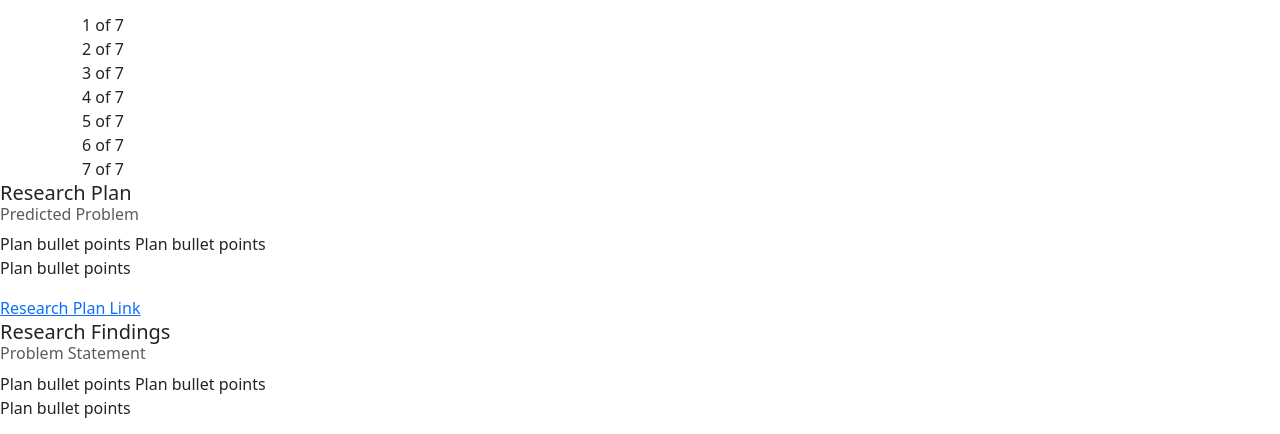
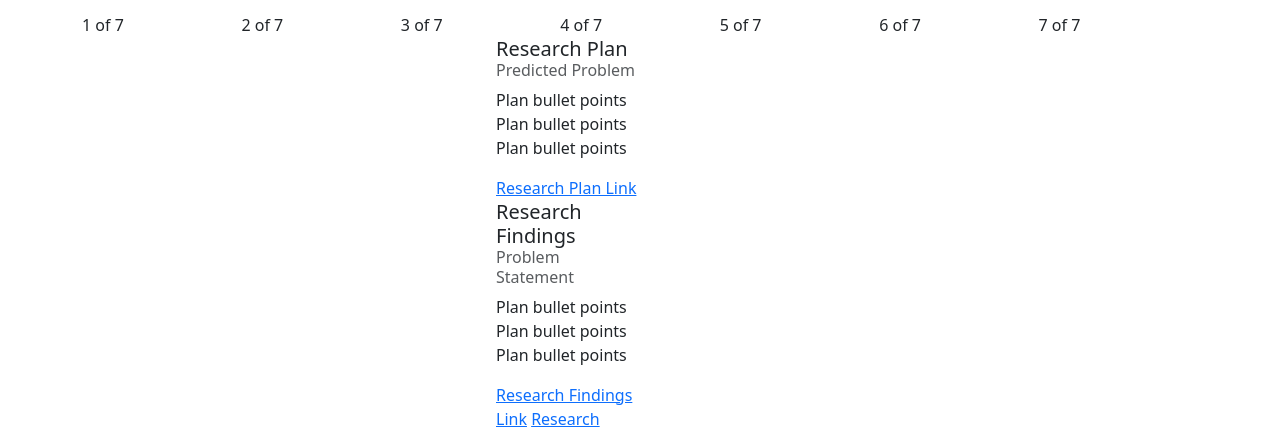
Before and after one commit to CShea5711/UX_UI_HW_20, a plain HTML site: page index.html in a window 1280 px wide. Shown: the part 108-542 px from the top of the page. Drawn offline with nearby package versions, Linux system fonts and the light colour scheme; files that its build step writes are made by us from their sources; a script that the page names is missing.

Commit message:
Update index.css

```diff
--- a/index.css
+++ b/index.css
@@ -8,3 +8,15 @@
 .component-header {
   color: var(--bs-purple);
 }
+.rowNav {
+  margin: 0 auto;
+  display: grid;
+  grid-template-rows: 1fr;
+  grid-template-columns: 1fr 1fr 1fr 1fr 1fr 1fr 1fr;
+}
+.research {
+  margin:auto;
+  display: grid;
+  grid-template-rows: 1fr;
+  grid-template-columns: 1fr 1fr;
+}
```
